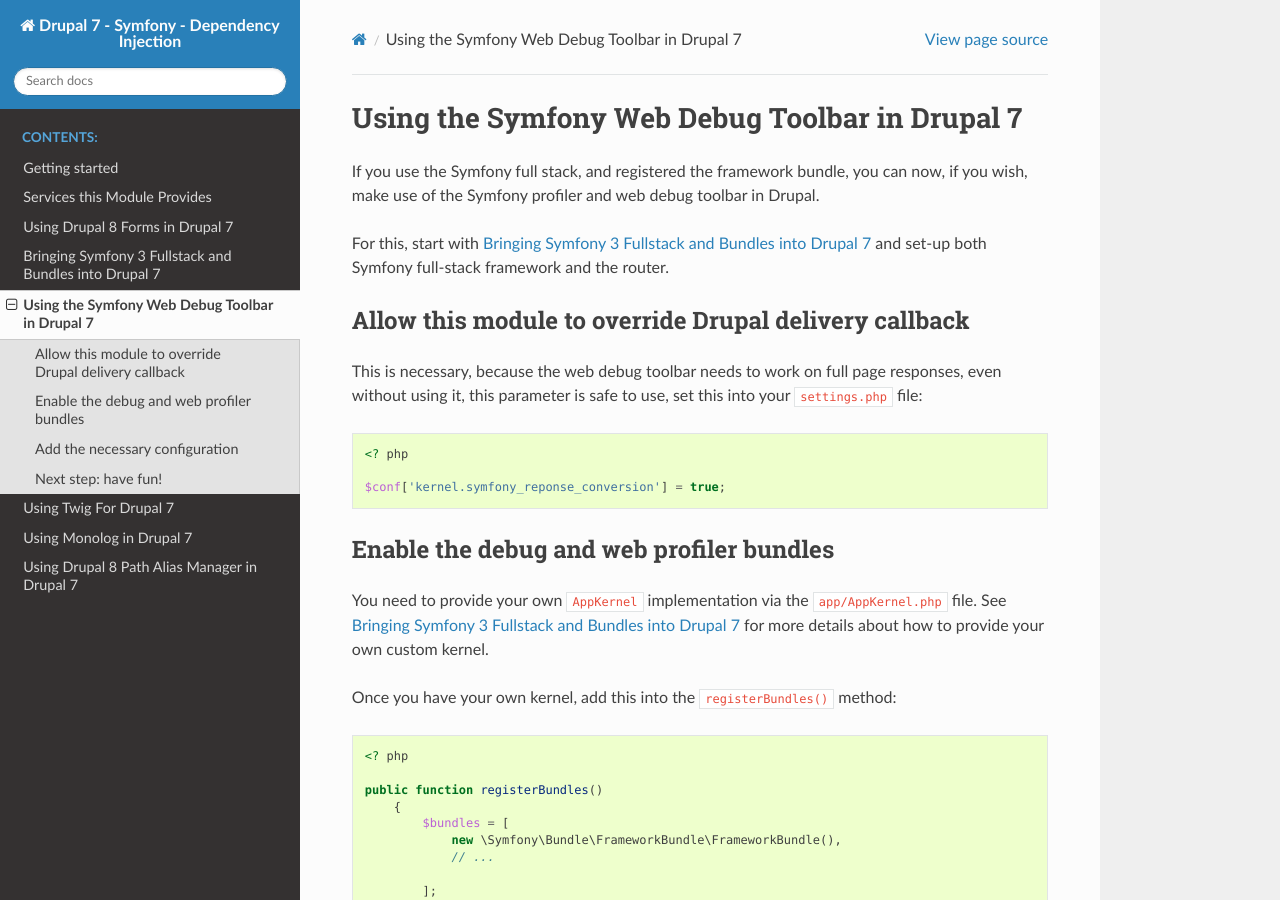
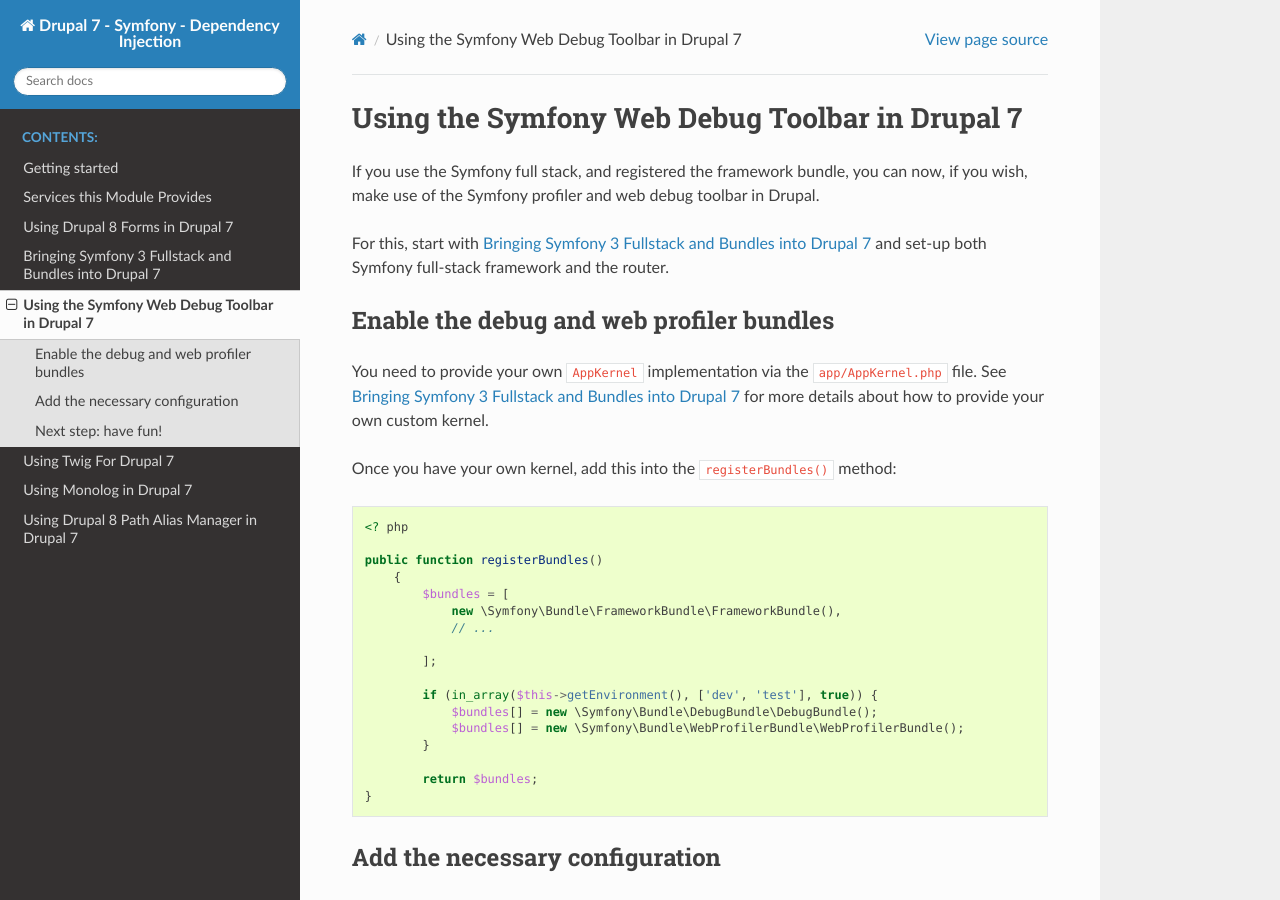
Before and after one commit to makinacorpus/drupal-sf-dic, a Sphinx documentation site: the page built from Resources/docs/toolbar.rst, in a window 1280 px wide and 900 px high. Built offline with Sphinx 7.4.7 and the Read the Docs theme 2.0.0, drawn with Linux system fonts in a browser that asks for light colours.

Commit message:
modify docs and docs examples

```diff
--- a/Resources/docs/sample/config/routing.yml
+++ b/Resources/docs/sample/config/routing.yml
@@ -1,4 +1,4 @@
-
+#routing.yml example file
 filechunk:
     resource: "@FilechunkBundle/Resources/config/routing.yml"
     prefix: /
--- a/Resources/docs/toolbar.rst
+++ b/Resources/docs/toolbar.rst
@@ -6,18 +6,6 @@
 
 For this, start with :ref:`bundles` and set-up both Symfony full-stack framework
 and the router.
-
-Allow this module to override Drupal delivery callback
-------------------------------------------------------
-This is necessary, because the web debug toolbar needs to work on full page
-responses, even without using it, this parameter is safe to use, set this into
-your ``settings.php`` file:
-
-.. code-block:: php
-
-   <? php
-
-   $conf['kernel.symfony_reponse_conversion'] = true;
 
 Enable the debug and web profiler bundles
 -----------------------------------------
```
Also changed, not shown: Resources/docs/bundles.rst (+10 -0 lines), Resources/docs/sample/config/config.yml (+18 -15 lines), 1 other file.
